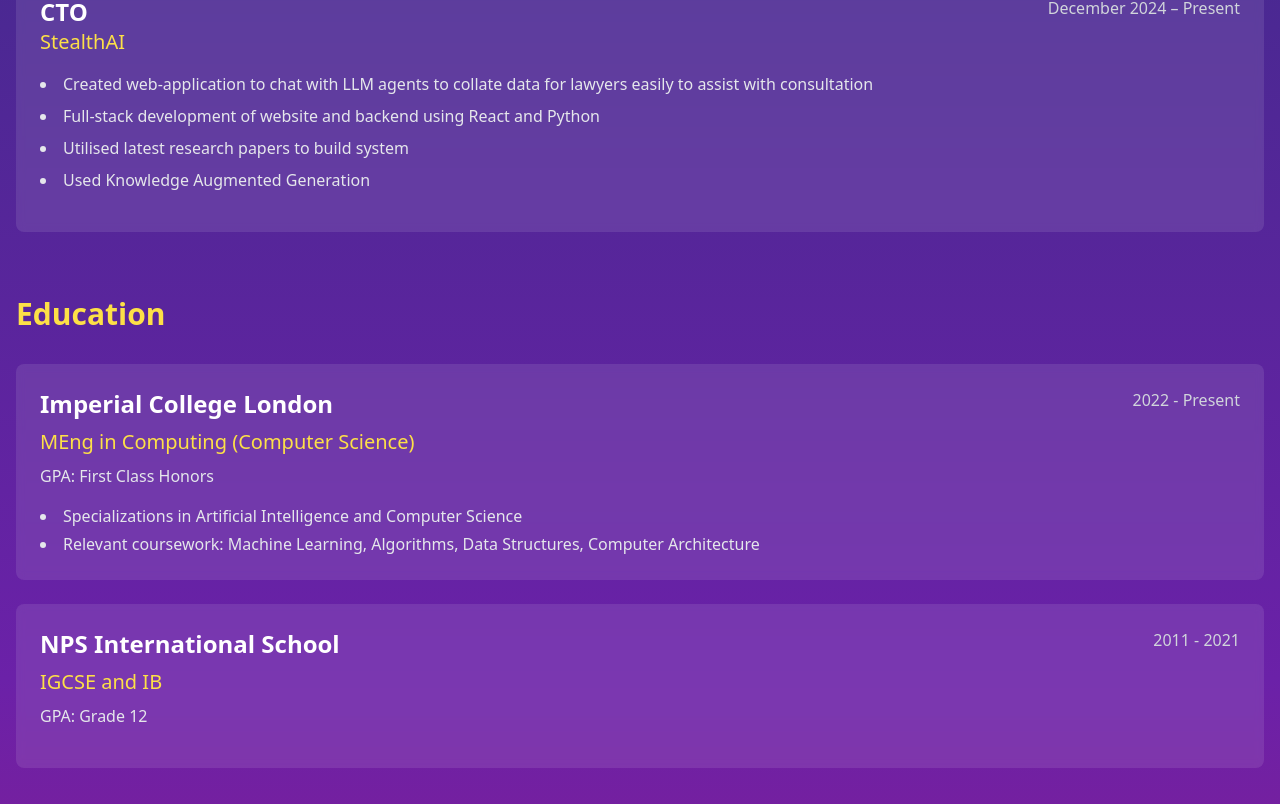
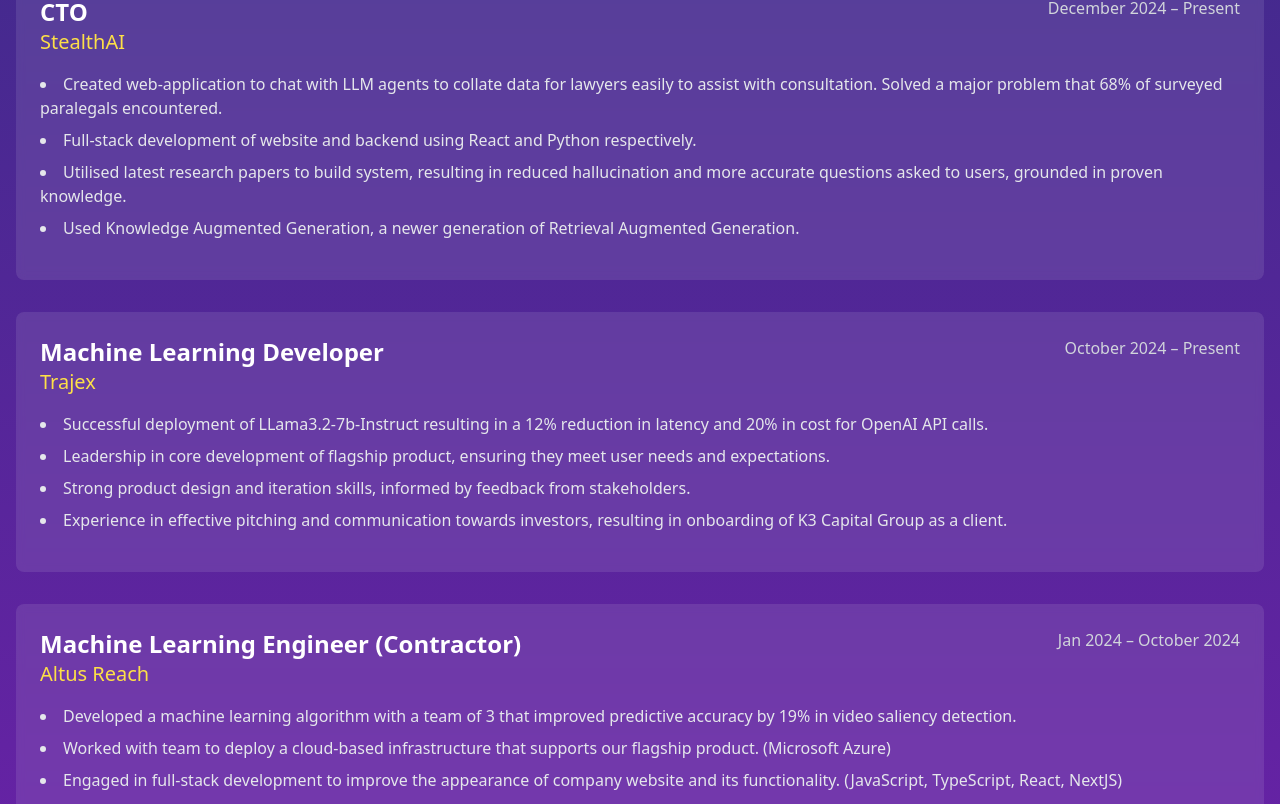
Before and after one commit to TheDarkEyezor/adiprabs, a Next.js app: page /resume in a window 1280 px wide. Shown: the part 536-1340 px from the top of the page. Built offline with nearby package versions, Linux system fonts and the light colour scheme.

Commit message:
fix: :bug: Fixed visual and movements bugs in home page, added more conent to display in resume

```diff
--- a/src/app/components/Contact.tsx
+++ b/src/app/components/Contact.tsx
@@ -96,7 +96,7 @@
 
   return (
     <div className="fixed inset-0 bg-gray-800 bg-opacity-75 flex items-center justify-center p-4 z-50">
-      <AnimatePresence mode="wait">
+      <AnimatePresence>
         {animationPhase === 'form' && (
           <motion.form
             key="form"
--- a/src/app/data/projectsData.tsx
+++ b/src/app/data/projectsData.tsx
@@ -84,6 +84,96 @@
     date: "May 2020 - June 2020",
     longDescription: "This project not only showcased my coding skills but also allowed me to create a unique and engaging experience..."
   },
+  {
+    slug: "day-trading-algorithm",
+    title: "Day Trading Algorithm",
+    description: "Quantitative analysis techniques, risk assessment using volatility indicators, and references to quantitative finance resources.",
+    tags: ["Python", "QuantConnect", "Finance"],
+    techStack: ["Python", "QuantConnect"],
+    link: "https://github.com/TheDarkEyezor/Day-Trading-Algorithm",
+    date: "Ongoing",
+    longDescription: "Actively learning and upskilling through online courses and resources, focusing on quantitative analysis, risk assessment, and financial modeling."
+  },
+  {
+    slug: "calculus-differentiation",
+    title: "Calculus Differentiation Program",
+    description: "A functional programming project in Haskell for symbolic differentiation.",
+    tags: ["Haskell", "Functional Programming"],
+    techStack: ["Haskell"],
+    link: "https://github.com/TheDarkEyezor/Calculus-Differentiation",
+    date: "Completed",
+    longDescription: "Developed a program to perform symbolic differentiation using functional programming principles in Haskell."
+  },
+  {
+    slug: "music-file-sorter",
+    title: "Music File Sorter",
+    description: "A Kotlin and Java-based program for organizing music files using OOP principles.",
+    tags: ["Kotlin", "Java", "OOP"],
+    techStack: ["Kotlin", "Java"],
+    link: "https://github.com/TheDarkEyezor/Music-File-Sorter",
+    date: "Completed",
+    longDescription: "Created a program to sort and organize music files efficiently using object-oriented programming."
+  },
+  {
+    slug: "wacc-compiler",
+    title: "WACC Language Compiler",
+    description: "A compiler project using Scala, GitLab runners, Docker, and LLVM for production-level applications.",
+    tags: ["Scala", "Docker", "LLVM", "Compiler"],
+    techStack: ["Scala", "Docker", "LLVM"],
+    link: "https://github.com/TheDarkEyezor/WACC-Compiler",
+    date: "Completed",
+    longDescription: "Built a compiler for the WACC language, gaining experience in abstraction, technical concepts, and production-level tools."
+  },
+  {
+    slug: "adipedia-discord-bot",
+    title: "AdiPedia Discord Bot",
+    description: "A Discord bot with custom replies, virtual currency-based games, and embeds using DiscordJS API.",
+    tags: ["JavaScript", "DiscordJS", "Bot Development"],
+    techStack: ["JavaScript", "DiscordJS"],
+    link: "https://github.com/TheDarkEyezor/AdiPedia-Discord-Bot",
+    date: "Completed",
+    longDescription: "Designed and developed a custom Discord bot to enhance community engagement with unique features."
+  },
+  {
+    slug: "swyftgesture",
+    title: "SwyftGesture",
+    description: "A Python app to control the computer’s mouse and volume using hand gestures with Mediapipe.",
+    tags: ["Python", "Mediapipe", "Computer Vision"],
+    techStack: ["Python", "Mediapipe"],
+    link: "https://github.com/TheDarkEyezor/SwyftGesture",
+    date: "Completed",
+    longDescription: "Developed an innovative app to enable hands-free control of computer functions using hand gestures."
+  },
+  {
+    slug: "movie-recommendation-system",
+    title: "Movie Recommendation System",
+    description: "A recommendation system using PyTorch, NumPy, and Pandas with the LightFM dataset.",
+    tags: ["Python", "PyTorch", "Recommendation Systems"],
+    techStack: ["Python", "PyTorch", "NumPy", "Pandas"],
+    link: "https://github.com/TheDarkEyezor/Movie-Recommendation-System",
+    date: "Completed",
+    longDescription: "Built a movie recommendation system leveraging machine learning techniques and collaborative filtering."
+  },
+  {
+    slug: "my-webpage",
+    title: "My Webpage",
+    description: "A personal and career profile hosted on Vercel, written in TypeScript using React and NextJS.",
+    tags: ["TypeScript", "React", "NextJS", "Web Development"],
+    techStack: ["TypeScript", "React", "NextJS"],
+    link: "https://github.com/TheDarkEyezor/My-Webpage",
+    date: "Completed",
+    longDescription: "Developed a personal portfolio website to showcase projects and career achievements."
+  },
+  {
+    slug: "dosa-assistant",
+    title: "D.O.S.A.",
+    description: "A local LLM and C++-based assistant for note-taking, timer setting, and online search.",
+    tags: ["C++", "OOP", "Assistant"],
+    techStack: ["C++"],
+    link: "https://github.com/TheDarkEyezor/DOSA-Assistant",
+    date: "Completed",
+    longDescription: "Created a local assistant application to enhance productivity using C++ and object-oriented programming."
+  }
 ];
 
 export const getAllUniqueTags = (projects: Project[]): string[] => {
--- a/src/app/globals.css
+++ b/src/app/globals.css
@@ -40,3 +40,7 @@
 .animate-blink {
   animation: blink 1s infinite;
 }
+
+.overflow-hidden {
+  overflow: hidden;
+}
--- a/src/app/resume/page.tsx
+++ b/src/app/resume/page.tsx
@@ -31,10 +31,31 @@
               company="StealthAI"
               period="December 2024 – Present"
               details={[
-                "Created web-application to chat with LLM agents to collate data for lawyers easily to assist with consultation",
-                "Full-stack development of website and backend using React and Python",
-                "Utilised latest research papers to build system",
-                "Used Knowledge Augmented Generation"
+                "Created web-application to chat with LLM agents to collate data for lawyers easily to assist with consultation. Solved a major problem that 68% of surveyed paralegals encountered.",
+                "Full-stack development of website and backend using React and Python respectively.",
+                "Utilised latest research papers to build system, resulting in reduced hallucination and more accurate questions asked to users, grounded in proven knowledge.",
+                "Used Knowledge Augmented Generation, a newer generation of Retrieval Augmented Generation."
+              ]}
+            />
+            <ExperienceCard
+              title="Machine Learning Developer"
+              company="Trajex"
+              period="October 2024 – Present"
+              details={[
+                "Successful deployment of LLama3.2-7b-Instruct resulting in a 12% reduction in latency and 20% in cost for OpenAI API calls.",
+                "Leadership in core development of flagship product, ensuring they meet user needs and expectations.",
+                "Strong product design and iteration skills, informed by feedback from stakeholders.",
+                "Experience in effective pitching and communication towards investors, resulting in onboarding of K3 Capital Group as a client."
+              ]}
+            />
+            <ExperienceCard
+              title="Machine Learning Engineer (Contractor)"
+              company="Altus Reach"
+              period="Jan 2024 – October 2024"
+              details={[
+                "Developed a machine learning algorithm with a team of 3 that improved predictive accuracy by 19% in video saliency detection.",
+                "Worked with team to deploy a cloud-based infrastructure that supports our flagship product. (Microsoft Azure)",
+                "Engaged in full-stack development to improve the appearance of company website and its functionality. (JavaScript, TypeScript, React, NextJS)"
               ]}
             />
           </div>
--- a/src/components/TransitionProvider.tsx
+++ b/src/components/TransitionProvider.tsx
@@ -2,29 +2,69 @@
 
 import { AnimatePresence, motion } from 'framer-motion';
 import { usePathname } from 'next/navigation';
-import React from 'react';
+import React, { useState, useEffect } from 'react';
 
 const TransitionProvider = ({ children }: { children: React.ReactNode }) => {
   const pathname = usePathname();
+  const [isTransitioning, setIsTransitioning] = useState(false);
 
-  // Define different exit animations
-  const defaultExit = { opacity: 0, y: -20 }; // Default exit: fade out, slight slide up
-  const resumeExit = { opacity: 0, y: -50 }; // Exit from /resume: fade out, more pronounced slide up
+  useEffect(() => {
+    setIsTransitioning(true);
+
+    // Reduce timeout duration to match faster animations (e.g., 300ms)
+    const timer = setTimeout(() => {
+      setIsTransitioning(false);
+    }, 300); // Adjust to match or slightly exceed content animation duration
+
+    return () => clearTimeout(timer);
+  }, [pathname]);
+
+  const defaultExit = { opacity: 0, y: -15 }; // Slightly reduce exit distance
+  const resumeExit = { opacity: 0, y: -30 }; // Slightly reduce exit distance
+
+  // Overlay Variants with faster transition
+  const overlayVariants = {
+    // Reduce duration to 0.2s
+    hidden: { opacity: 0, transition: { duration: 0.2, ease: 'easeInOut' } },
+    visible: { opacity: 1, transition: { duration: 0.2, ease: 'easeInOut' } },
+  };
 
   return (
+    <>
+      {/* Overlay Div */}
+      <AnimatePresence>
+        {isTransitioning && (
+          <motion.div
+            key="transition-overlay"
+            style={{
+              position: 'fixed',
+              inset: 0,
+              backgroundColor: '#33658A',
+              zIndex: 9999,
+              pointerEvents: 'none',
+            }}
+            variants={overlayVariants}
+            initial="hidden"
+            animate="visible"
+            exit="hidden"
+          />
+        )}
+      </AnimatePresence>
+
+      {/* Page Content Div */}
       <AnimatePresence mode="wait">
         <motion.div
           key={pathname}
-        initial={{ opacity: 0, y: 20 }} // Start slightly down and faded out
-        animate={{ opacity: 1, y: 0 }}   // Fade in and slide up
-        // Apply specific exit animation when leaving the /resume page
+          initial={{ opacity: 0, y: 15 }} // Slightly reduce initial distance
+          animate={{ opacity: 1, y: 0 }}
           exit={pathname === '/resume' ? resumeExit : defaultExit}
-        // Default transition for initial/animate. Can be overridden in exit.
-        transition={{ duration: 0.3, ease: 'easeInOut' }}
+          // Reduce duration to 0.2s
+          transition={{ duration: 0.2, ease: 'easeInOut' }}
         >
           {children}
         </motion.div>
       </AnimatePresence>
+    </>
   );
 };
 
```
Also changed, not shown: src/app/page.tsx (+30 -7 lines). Lines whose indentation alone changed are shown as unchanged.
